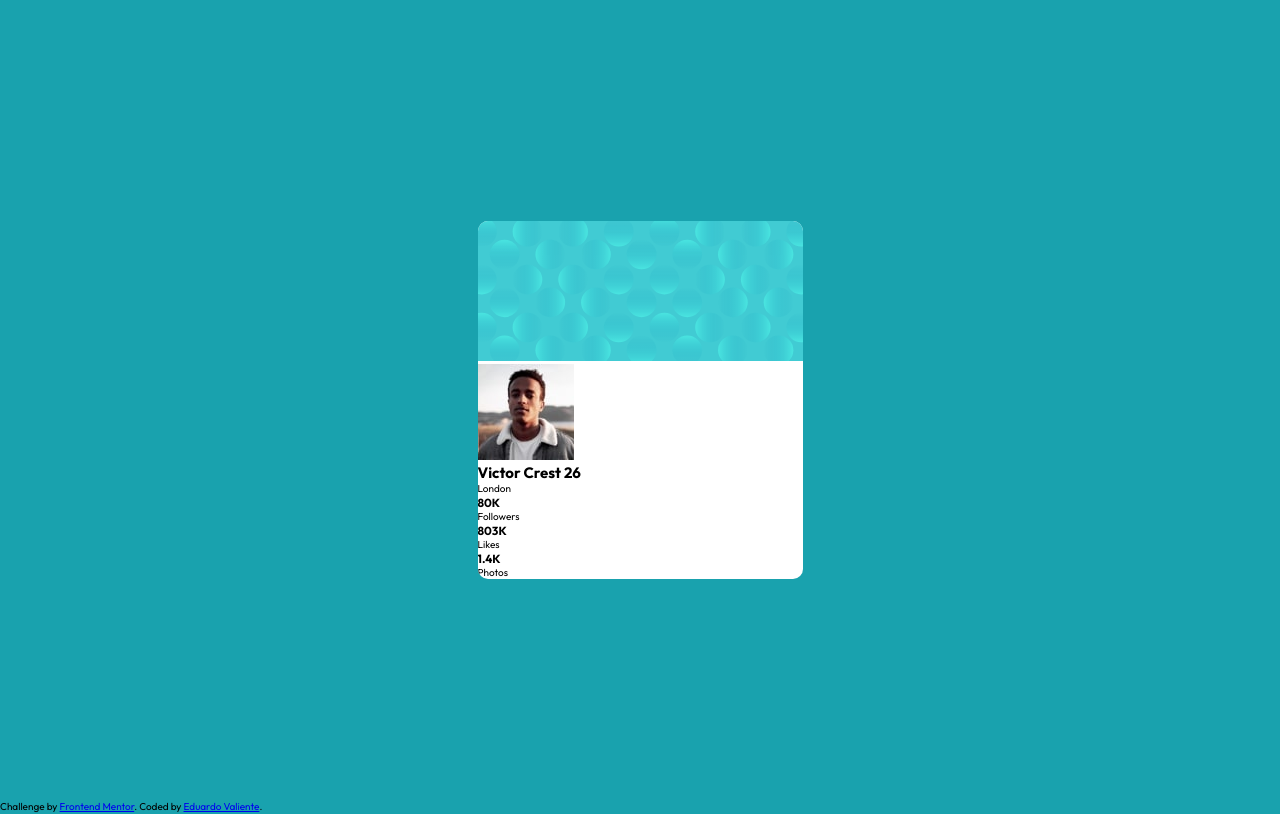
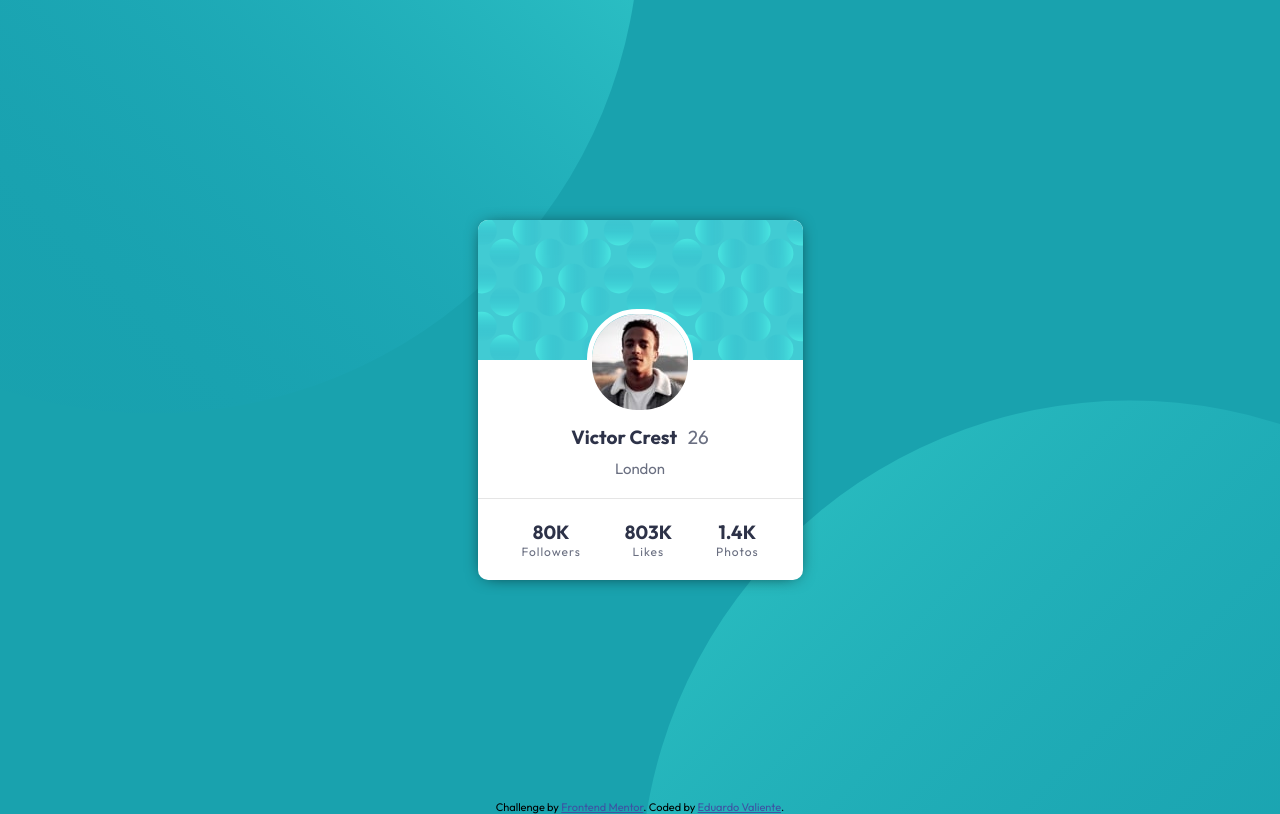
Before and after one commit to eduardovaliente/desafio-fem-card, a plain HTML site: page index.html in a window 1280 px wide. Drawn offline with Linux system fonts and the light colour scheme.

Commit message:
commit final

```diff
--- a/css/main.scss
+++ b/css/main.scss
@@ -5,6 +5,9 @@
 body{
     font-family: 'Outfit', sans-serif;
     background-color: $darkcyan;
+    background-image: url("../images/bg-pattern-top.svg"), url("../images/bg-pattern-bottom.svg");
+    background-repeat: no-repeat, no-repeat;
+    background-position: right 50vw bottom 50vh , left 50vw top 50vh;
 }
 
 .contenedor{
@@ -19,5 +22,65 @@ body{
     width: 325px;
     overflow: hidden;
     border-radius: 10px;
+    box-shadow: 0px 1px 18px -7px;
+
+    &__infoPersonal{
+        display: flex;
+        flex-direction: column;
+        align-items: center;
+        gap: 10px;
+        border-bottom: solid 1px rgba(134, 134, 134, 0.212);
+
+        &-img{
+            border-radius: 50px;
+            border: solid 5px white;
+            margin-top: -54px;
+        }
+
+        &-nombre{
+            color: $verydark;
+            font-size: 1.9rem;
+            font-weight: 700;
+
+
+            & span{
+                color: $darkgrayishblue;
+                margin-left: 7px;
+                font-weight: 400;
+            }
+        }
+
+        &-pais{
+            color: $darkgrayishblue;
+            margin-bottom: 20px;
+            font-size: 1.5rem;
+        }
+    }
+
+    &__infoSocial{
+        display: flex;
+        justify-content: space-evenly;
+        padding-top: 21px;
+        padding-bottom: 21px;
+
+        &-social{
+            display: flex;
+            flex-direction: column;
+            align-items: center;
+            justify-content: center;
+
+            & h3{
+                font-size: 1.9rem;
+                color: $verydark;
+            }
+
+            & p{
+                font-size: 1.2rem;
+                color: $darkgrayishblue;
+                letter-spacing: 1px;
+            }
+        }
+    }
+
 
 }
```
Also changed, not shown: index.html (+2 -2 lines), css/main.css, 1 other file.
